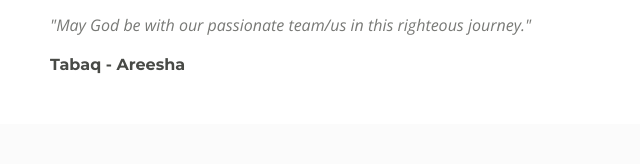
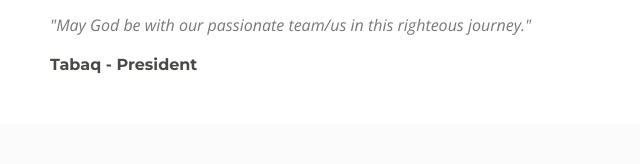
Before and after one commit to afnanmakhdoom/TabaqFoundation, a plain HTML site: page index.html in a window 1280 px wide. Shown: the part 1416-1580 px from the top of the page, 35-675 px from the left. Drawn offline with nearby package versions, Linux system fonts and the light colour scheme.

Commit message:
Reverted

```diff
--- a/index.html
+++ b/index.html
@@ -142,7 +142,7 @@
                         <p>I am proud to lead my team in a cause that we believe has the potential to be really impactful. There are not many organizations that have made health and education sectors their primary focus. Our commitment is solely for helping out the underprivileged community and our steps including developing vocational institutes that have skill development courses for the young so that they can get an education and also help their families. We want to give them an opportunity to become a beacon of peace and make full use of their potential, a motto we stand for with full devotion. The youth of our country is really energetic, they just need the right tools to make their way into the world. The dispensaries and the Clean water project by Tabaq foundation strive to provide access to those who are unfortunately devoid of these facilities even in the modern age of development. May God be with our passionate team/us in this righteous journey.</p>
                         <p class="testimonial-text">"May God be with our passionate team/us in this righteous journey."</p>
 
-                        <div class="testimonial-author">Tabaq - Areesha</div>
+                        <div class="testimonial-author">Tabaq - President</div>
 
                     </div> <!-- end of text-container -->
                 </div> <!-- end of col -->
```
